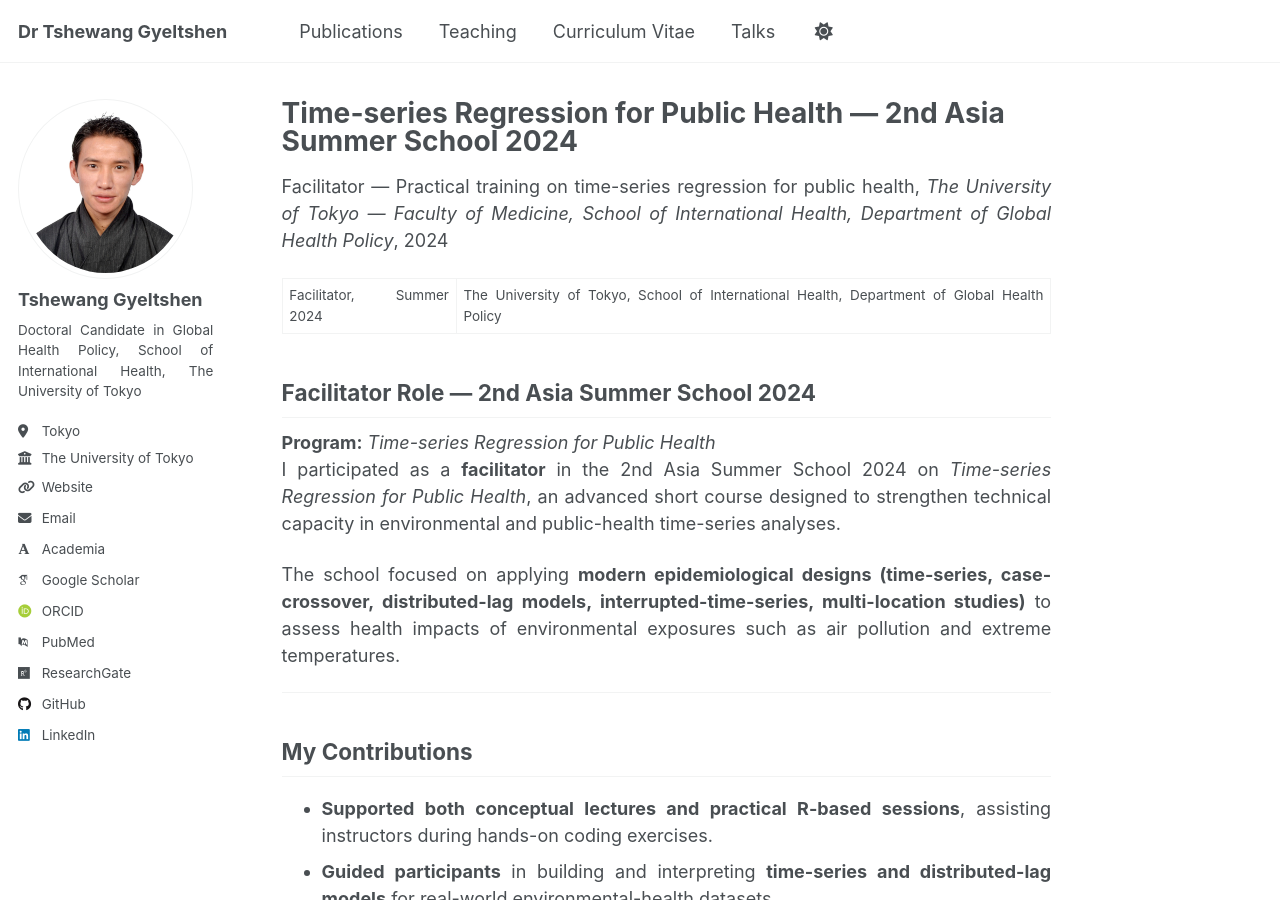
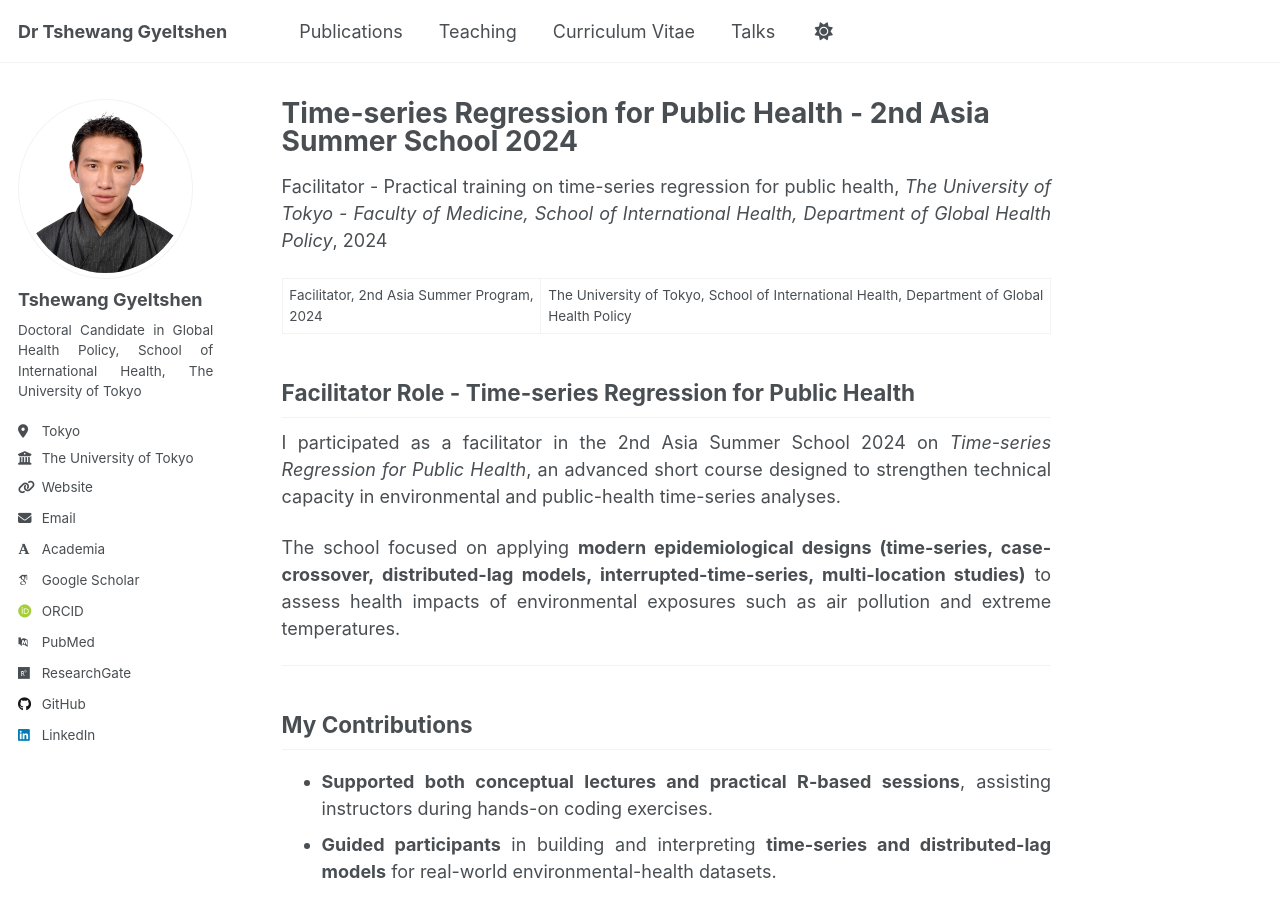
Before and after one commit to tgyeltshen/tgyeltshen.github.io, a Jekyll site: the page built from _teaching/2024-summer-teaching-5.md, in a window 1280 px wide and 900 px high. Built offline with Jekyll 4.4.1, drawn with Linux system fonts in a browser that asks for light colours; some web fonts are replaced; a script that is not in the unit is left out.

Commit message:
teachingupdate

```diff
--- a/_teaching/2024-summer-teaching-5.md
+++ b/_teaching/2024-summer-teaching-5.md
@@ -1,18 +1,17 @@
 ---
-title: "Time-series Regression for Public Health — 2nd Asia Summer School 2024"
+title: "Time-series Regression for Public Health - 2nd Asia Summer School 2024"
 collection: teaching
-type: "Facilitator — Practical training on time-series regression for public health"
+type: "Facilitator - Practical training on time-series regression for public health"
 permalink: /teaching/2024-summer-teaching-5
-venue: "The University of Tokyo — Faculty of Medicine, School of International Health, Department of Global Health Policy"
+venue: "The University of Tokyo - Faculty of Medicine, School of International Health, Department of Global Health Policy"
 date: 2024-07-22
 location: "Tokyo, Japan"
 ---
 
-Facilitator, Summer 2024 | The University of Tokyo, School of International Health, Department of Global Health Policy
+Facilitator, 2nd Asia Summer Program, 2024 | The University of Tokyo, School of International Health, Department of Global Health Policy
 
-## Facilitator Role — 2nd Asia Summer School 2024
-**Program:** *Time-series Regression for Public Health*
-I participated as a **facilitator** in the 2nd Asia Summer School 2024 on *Time-series Regression for Public Health*, an advanced short course designed to strengthen technical capacity in environmental and public-health time-series analyses.
+## Facilitator Role - Time-series Regression for Public Health
+I participated as a facilitator in the 2nd Asia Summer School 2024 on *Time-series Regression for Public Health*, an advanced short course designed to strengthen technical capacity in environmental and public-health time-series analyses.
 
 The school focused on applying **modern epidemiological designs (time-series, case-crossover, distributed-lag models, interrupted-time-series, multi-location studies)** to assess health impacts of environmental exposures such as air pollution and extreme temperatures.
 
```
